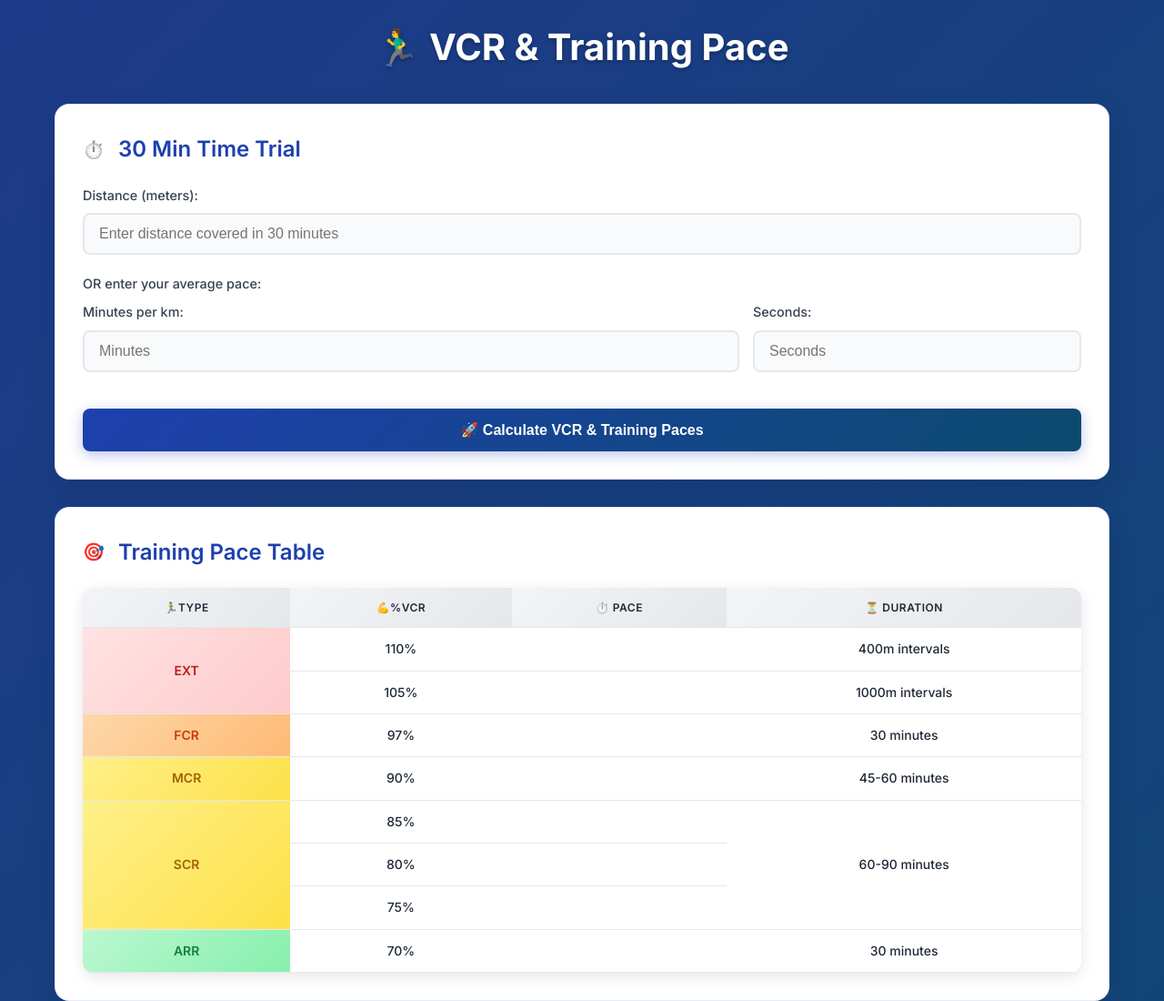
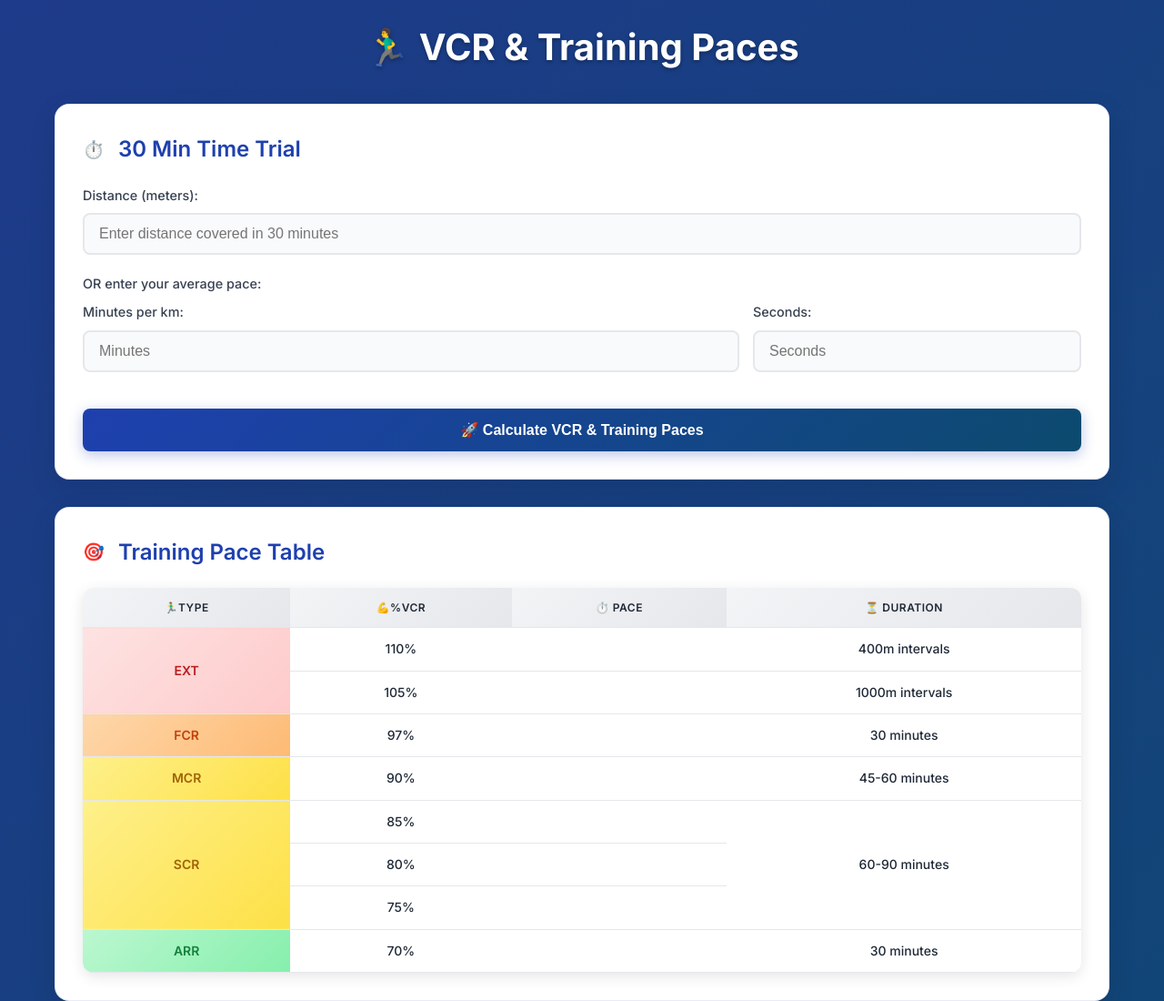
Before and after one commit to Tipakorn-Fu/RunningCalculator, a plain HTML site: page index.html in a window 1280 px wide. Shown: the top 1100 px of the page at 91% size. Drawn offline with Linux system fonts and the light colour scheme.

Commit message:
Update index.html

```diff
--- a/index.html
+++ b/index.html
@@ -540,7 +540,7 @@
 </head>
 <body>
     <div class="container">
-        <h1>🏃‍♂️ VCR & Training Pace </h1>
+        <h1>🏃‍♂️ VCR & Training Paces </h1>
 
         <div class="section">
             <h2><span class="icon">⏱️</span>30 Min Time Trial </h2>
```
